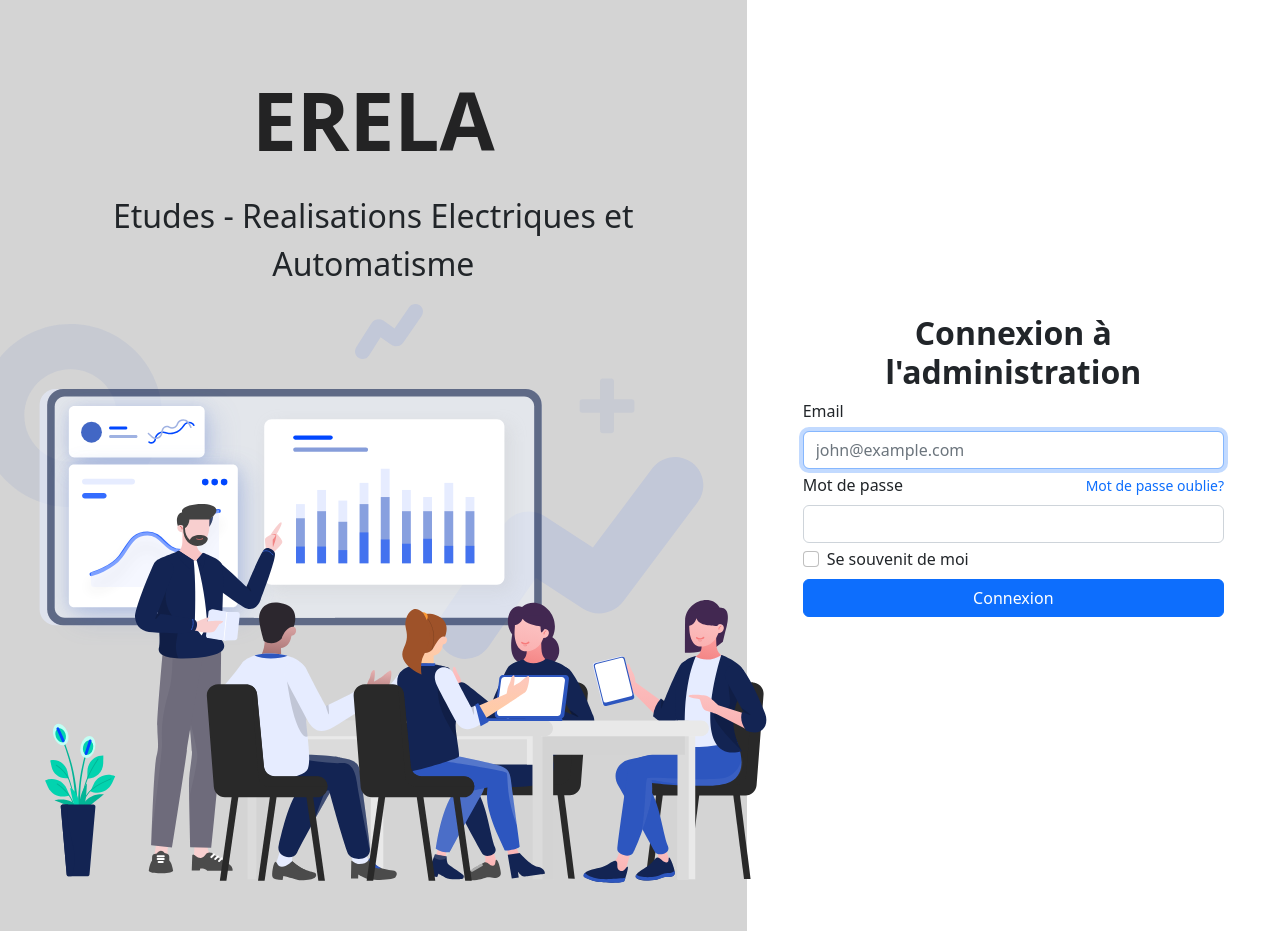
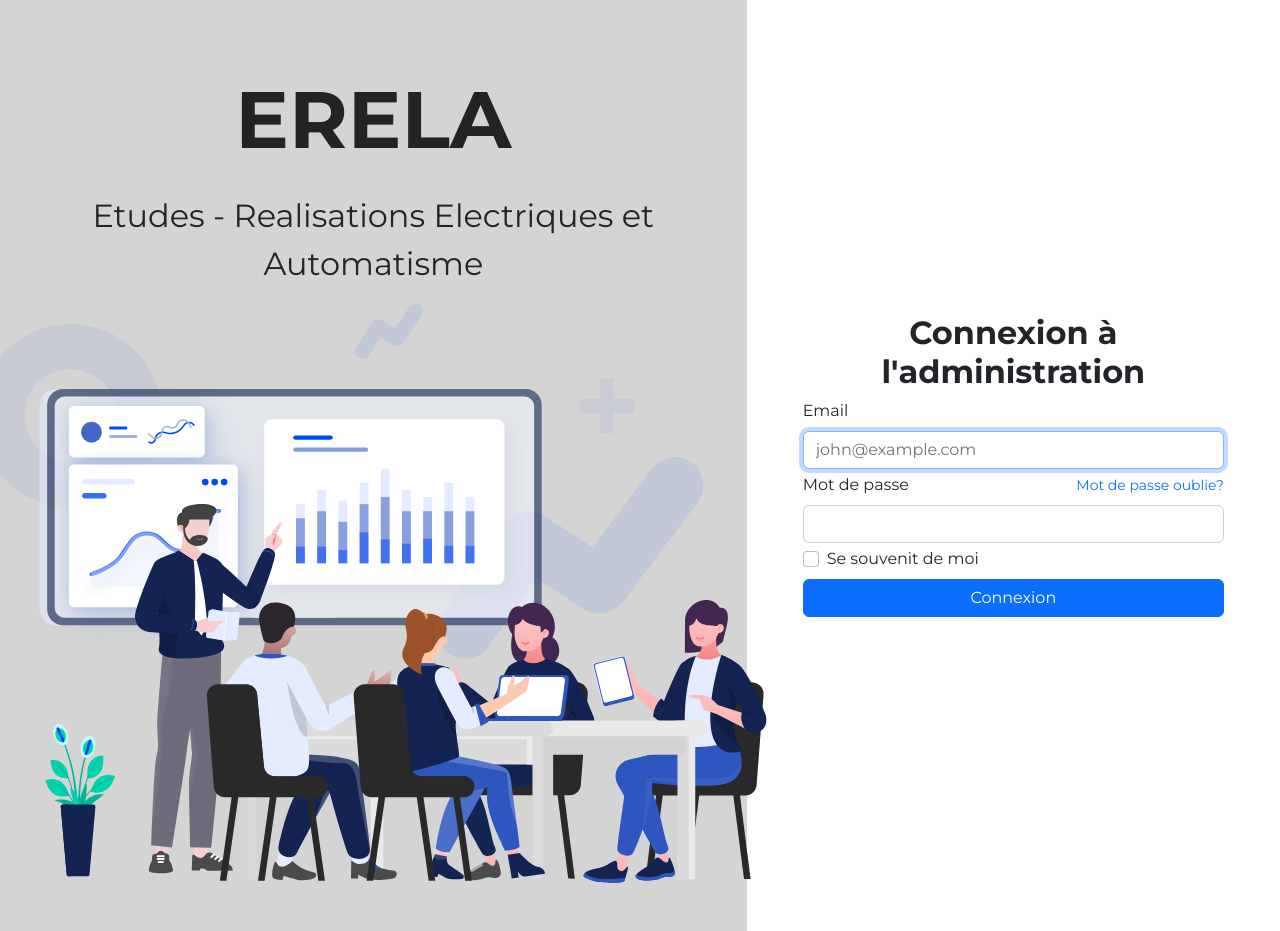
Before and after one commit to Aviad204/erela-login-page, a React (Create React App) app: page / in a window 1280 px wide. Built offline with nearby package versions, Linux system fonts and the light colour scheme.

Commit message:
Add google font Montserrat

```diff
--- a/public/index.html
+++ b/public/index.html
@@ -8,6 +8,10 @@
   <meta name="theme-color" content="#000000" />
   <meta name="description" content="Web site created using create-react-app" />
   <link rel="apple-touch-icon" href="%PUBLIC_URL%/logo192.png" />
+  <link rel="preconnect" href="https://fonts.googleapis.com">
+  <link rel="preconnect" href="https://fonts.gstatic.com" crossorigin>
+  <link href="https://fonts.googleapis.com/css2?family=Montserrat:wght@200;300;400;600;700&display=swap"
+    rel="stylesheet">
   <!--
       manifest.json provides metadata used when your web app is installed on a
       user's mobile device or desktop. See https://developers.google.com/web/fundamentals/web-app-manifest/
--- a/src/App.css
+++ b/src/App.css
@@ -1,6 +1,7 @@
 .App {
   text-align: center;
   height: 100%;
+  font-family: 'Montserrat', sans-serif;
 }
 
 #root {
```
